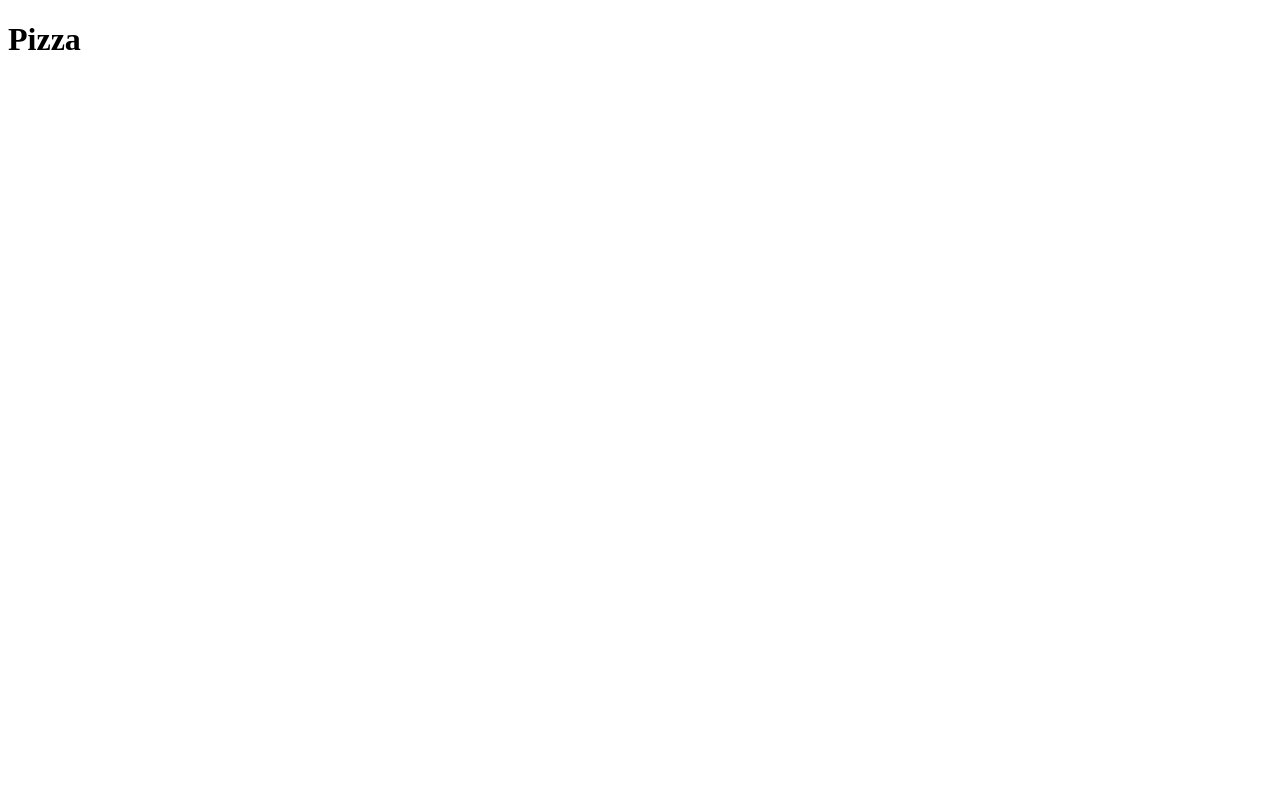
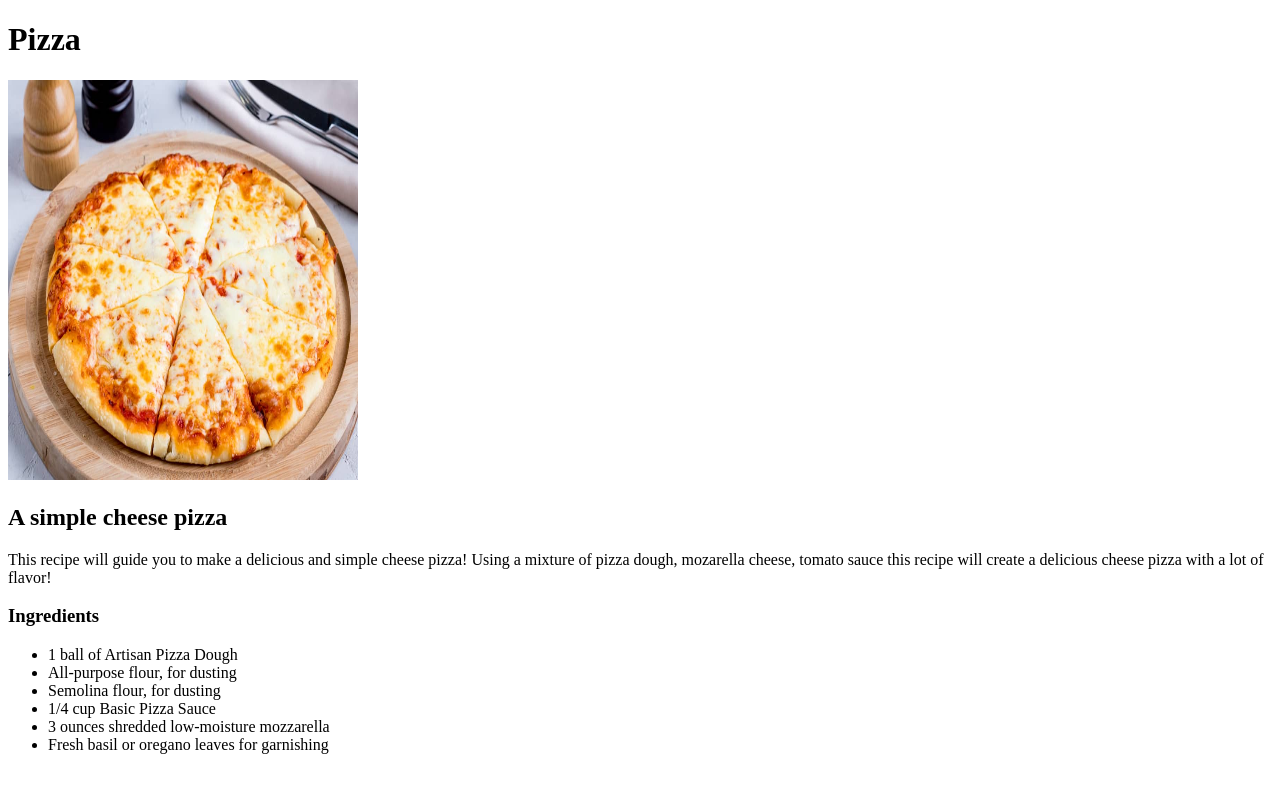
Before and after one commit to jordis05/odin-recipes, a plain HTML site: page recipes/pizza.html in a window 1280 px wide. Drawn offline with Linux system fonts and the light colour scheme.

Commit message:
Added a description and ingredient list to pizza.html

```diff
--- a/recipes/pizza.html
+++ b/recipes/pizza.html
@@ -7,5 +7,21 @@
 </head>
 <body>
     <h1>Pizza</h1>
+    <img src="../images/pizza.jpg" alt="Cheese Pizza" height="400" width="350">
+    <h2>A simple cheese pizza</h2>
+    <p>This recipe will guide you to make a delicious and simple cheese pizza!
+        Using a mixture of pizza dough, mozarella cheese, tomato sauce
+        this recipe will create a delicious cheese pizza with a lot of flavor!
+    </p>
+    <h3>Ingredients</h3>
+    <!--Ingredients provided by Foodandwine.com -->
+    <ul>
+        <li>1 ball of Artisan Pizza Dough</li>
+        <li>All-purpose flour, for dusting</li>
+        <li>Semolina flour, for dusting</li>
+        <li>1/4 cup Basic Pizza Sauce</li>
+        <li>3 ounces shredded low-moisture mozzarella</li>
+        <li>Fresh basil or oregano leaves for garnishing</li>
+    </ul>
 </body>
 </html>
```
